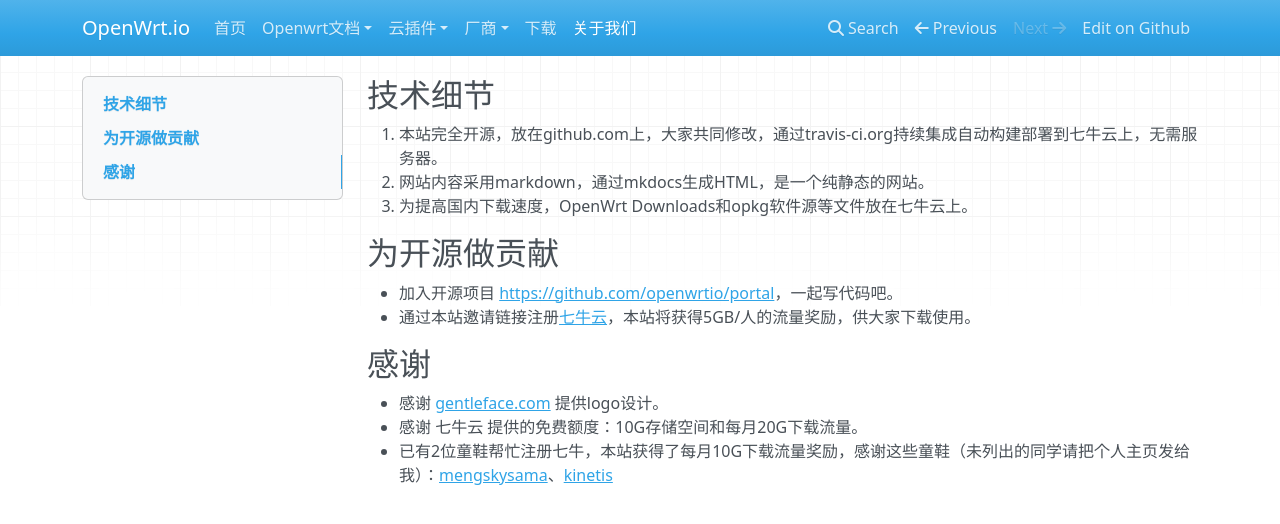
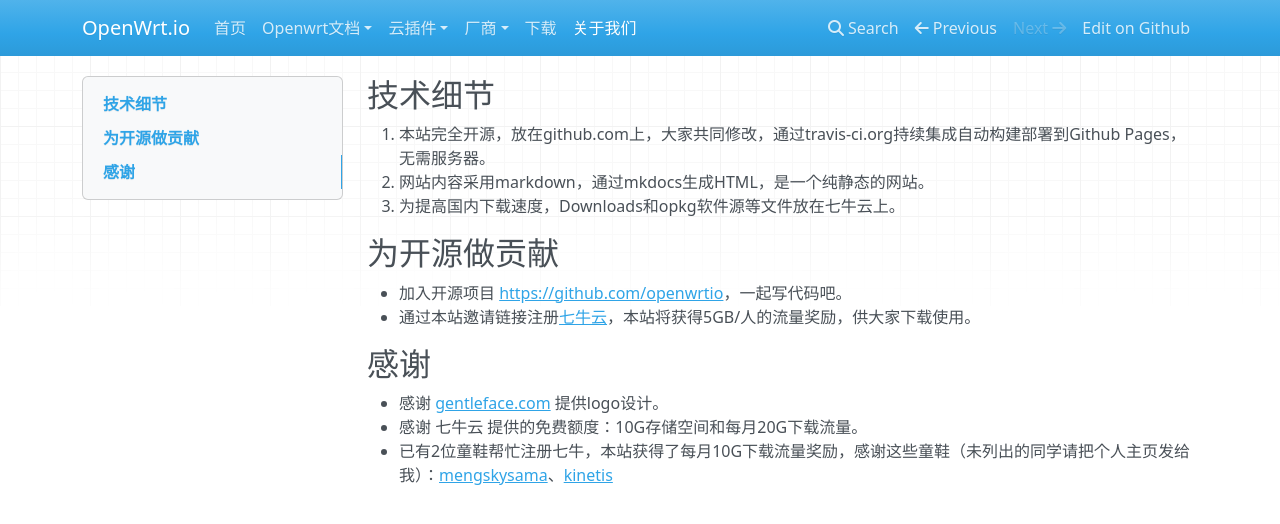
Before and after one commit to openwrtio/openwrtio.github.io, an MkDocs documentation site: the page built from docs/about.md, in a window 1280 px wide, cut to the strip 0-530 px from the top of the page. Shown: the top 524 px of the strip. Built offline with MkDocs 1.6.1, drawn with Linux system fonts in a browser that asks for light colours; nearby versions of some CDN libraries; old or Windows-style settings are respelled for this version of MkDocs.

Commit message:
remove qiniu

```diff
--- a/docs/about.md
+++ b/docs/about.md
@@ -1,13 +1,13 @@
 
 ## 技术细节
 
-1. 本站完全开源，放在github.com上，大家共同修改，通过travis-ci.org持续集成自动构建部署到七牛云上，无需服务器。
+1. 本站完全开源，放在github.com上，大家共同修改，通过travis-ci.org持续集成自动构建部署到Github Pages，无需服务器。
 2. 网站内容采用markdown，通过mkdocs生成HTML，是一个纯静态的网站。
-3. 为提高国内下载速度，OpenWrt Downloads和opkg软件源等文件放在七牛云上。
+3. 为提高国内下载速度，Downloads和opkg软件源等文件放在七牛云上。
 
 ## 为开源做贡献
 
- * 加入开源项目 [https://github.com/openwrtio/portal](https://github.com/openwrtio/portal)，一起写代码吧。
+ * 加入开源项目 [https://github.com/openwrtio](https://github.com/openwrtio)，一起写代码吧。
  * 通过本站邀请链接注册[七牛云](https://portal.qiniu.com/signup?code=3lafkpsz7yes1)，本站将获得5GB/人的流量奖励，供大家下载使用。
 
 ## 感谢
```
